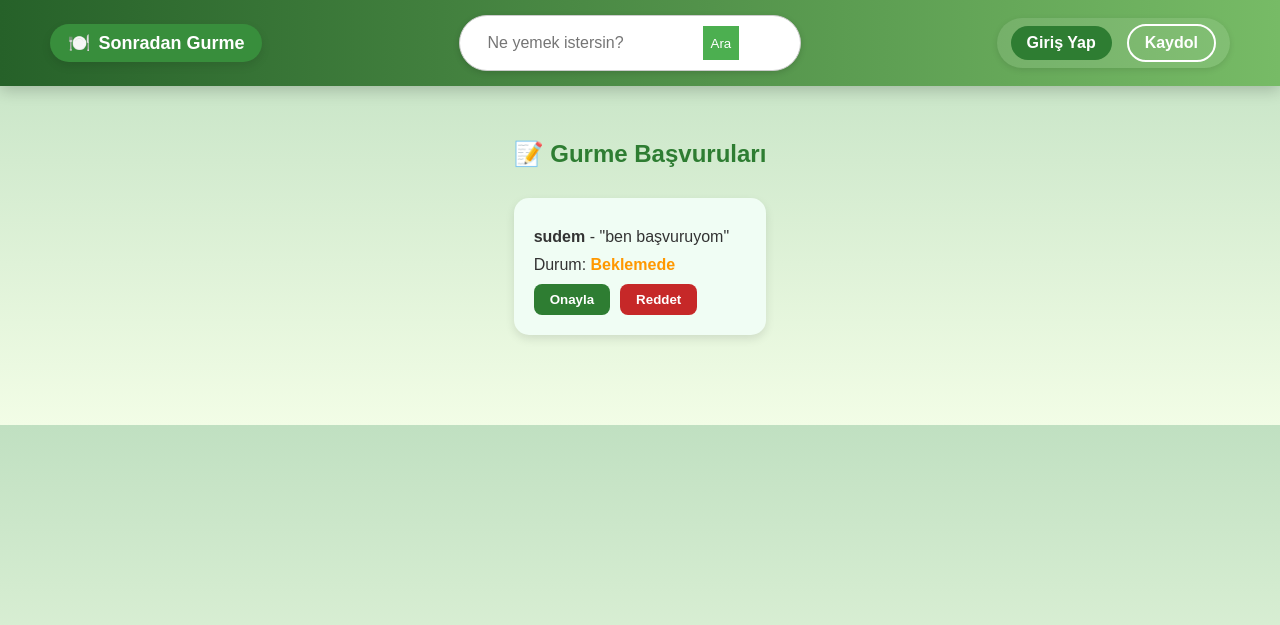
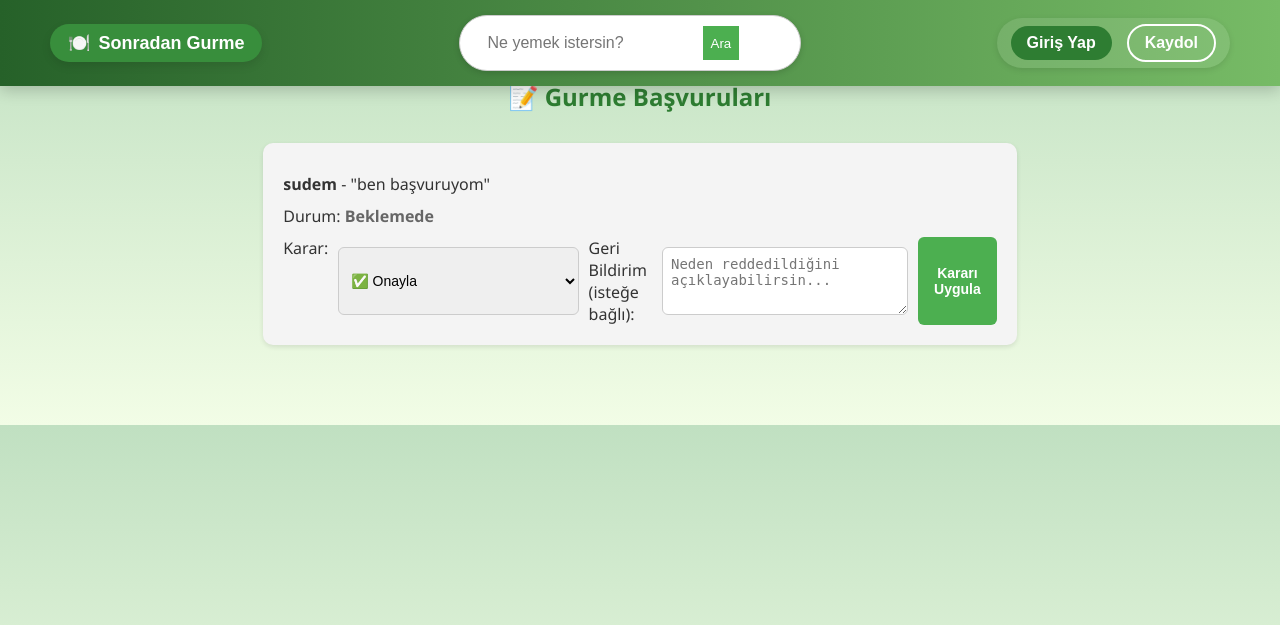
Before and after one commit to sude-tunc/Sonradan-Gurme, a Django app: page /sgapp/basvuru-inceleme/ in a window 1280 px wide. Shown: the top 625 px of the page. Run offline with Django 5.2, Linux system fonts and the light colour scheme; data comes from the database, SQL or seed files in the repository; both versions use the stored data as it was after the commit.

Commit message:
mod kararı kullanıcıya geri bildirimi(burme başvurusu için)

```diff
--- a/sgapp/urls.py
+++ b/sgapp/urls.py
@@ -36,6 +36,7 @@ urlpatterns = [
     path('moderator/kullanicilar/', views.kullanici_listesi_view, name='kullanici_listesi'),
     path('moderator/kullanici/<int:user_id>/sil/', views.kullanici_sil_view, name='kullanici_sil'),
     path('yorum/<int:review_id>/karar/', views.yorum_karar_ver_view, name='yorum_karar_ver'),
+    path('moderator/basvuru/<int:application_id>/karar/', views.basvuru_karar_ver_view, name='basvuru_karar_ver'),
 
 
 
--- a/sgapp/views.py
+++ b/sgapp/views.py
@@ -383,3 +383,26 @@ def yorum_karar_ver_view(request, review_id):
         )
 
     return redirect('yorum_inceleme')  # veya yorum listesi sayfasının URL adı neyse onu yaz
+
+from .models import Application  # varsa zaten yukarda, eklemezsen hata verir
+
+def basvuru_karar_ver_view(request, application_id):
+    basvuru = get_object_or_404(Application, id=application_id)
+
+    if request.method == "POST":
+        karar = request.POST.get("karar")  # 'approved' ya da 'rejected'
+        geri_bildirim = request.POST.get("feedback")
+
+        basvuru.status = karar
+        basvuru.reviewed_by = request.user
+        basvuru.save()
+
+        ModeratorFeedback.objects.create(
+            user=basvuru.user,
+            content_type=ContentType.objects.get_for_model(Application),
+            object_id=basvuru.id,
+            decision=karar,
+            feedback_text=geri_bildirim or ""
+        )
+
+    return redirect('basvuru_inceleme')  # listelendiği sayfanın name'i neyse onu yaz
--- a/templates/basvuru_inceleme.html
+++ b/templates/basvuru_inceleme.html
@@ -1,6 +1,67 @@
 {% extends "base.html" %}
 
 {% block content %}
+<style>
+    .basvuru-container {
+        max-width: 800px;
+        margin: 40px auto;
+        font-family: 'Segoe UI', sans-serif;
+    }
+
+    .basvuru-karti {
+        background: #f4f4f4;
+        padding: 20px;
+        margin-bottom: 20px;
+        border-radius: 10px;
+        box-shadow: 0 2px 5px rgba(0, 0, 0, 0.1);
+    }
+
+    .butonlar {
+        margin-top: 10px;
+    }
+
+    select, textarea {
+        width: 100%;
+        padding: 8px;
+        margin: 10px 0;
+        border-radius: 6px;
+        border: 1px solid #ccc;
+        font-size: 14px;
+    }
+
+    .karar-button {
+        padding: 8px 16px;
+        border: none;
+        border-radius: 6px;
+        font-size: 14px;
+        color: white;
+        cursor: pointer;
+    }
+
+    .onayla-button {
+        background-color: #4caf50;
+    }
+
+    .reddet-button {
+        background-color: #f44336;
+    }
+
+    .status-approved {
+        color: green;
+        font-weight: bold;
+    }
+
+    .status-rejected {
+        color: red;
+        font-weight: bold;
+    }
+
+    .status-pending {
+        color: #666;
+        font-weight: bold;
+    }
+</style>
+
 <div class="basvuru-container">
     <h2>📝 Gurme Başvuruları</h2>
 
@@ -10,10 +71,19 @@
                 <p><strong>{{ basvuru.user.username }}</strong> - "{{ basvuru.message }}"</p>
                 <p>Durum: <span class="status-{{ basvuru.status }}">{{ basvuru.get_status_display }}</span></p>
 
-                <form method="post" action="{% url 'basvuru_durum_degistir' basvuru.id %}" class="butonlar">
+                <form method="post" action="{% url 'basvuru_karar_ver' basvuru.id %}" class="butonlar">
                     {% csrf_token %}
-                    <button type="submit" name="action" value="approve" class="onayla-button">Onayla</button>
-                    <button type="submit" name="action" value="reject" class="reddet-button">Reddet</button>
+
+                    <label>Karar:</label>
+                    <select name="karar" required>
+                        <option value="approved">✅ Onayla</option>
+                        <option value="rejected">❌ Reddet</option>
+                    </select>
+
+                    <label>Geri Bildirim (isteğe bağlı):</label>
+                    <textarea name="feedback" rows="3" placeholder="Neden reddedildiğini açıklayabilirsin..."></textarea>
+
+                    <button type="submit" class="karar-button onayla-button">Kararı Uygula</button>
                 </form>
             </div>
         {% endfor %}
```
Also changed, not shown: db.sqlite3.
